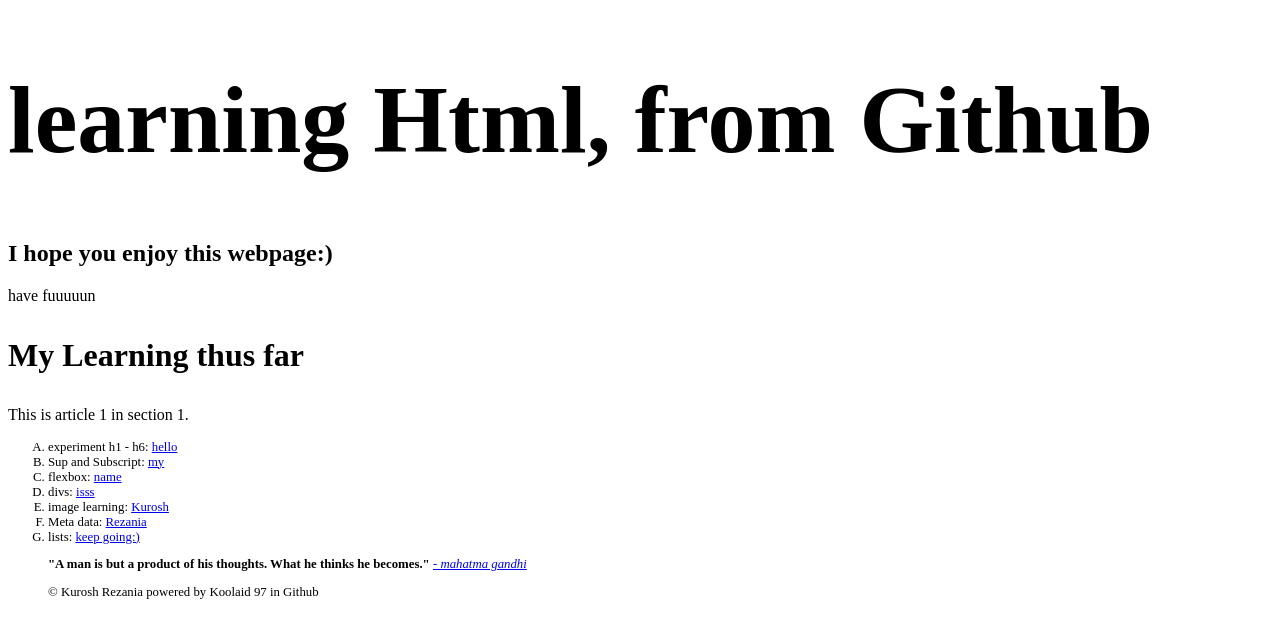
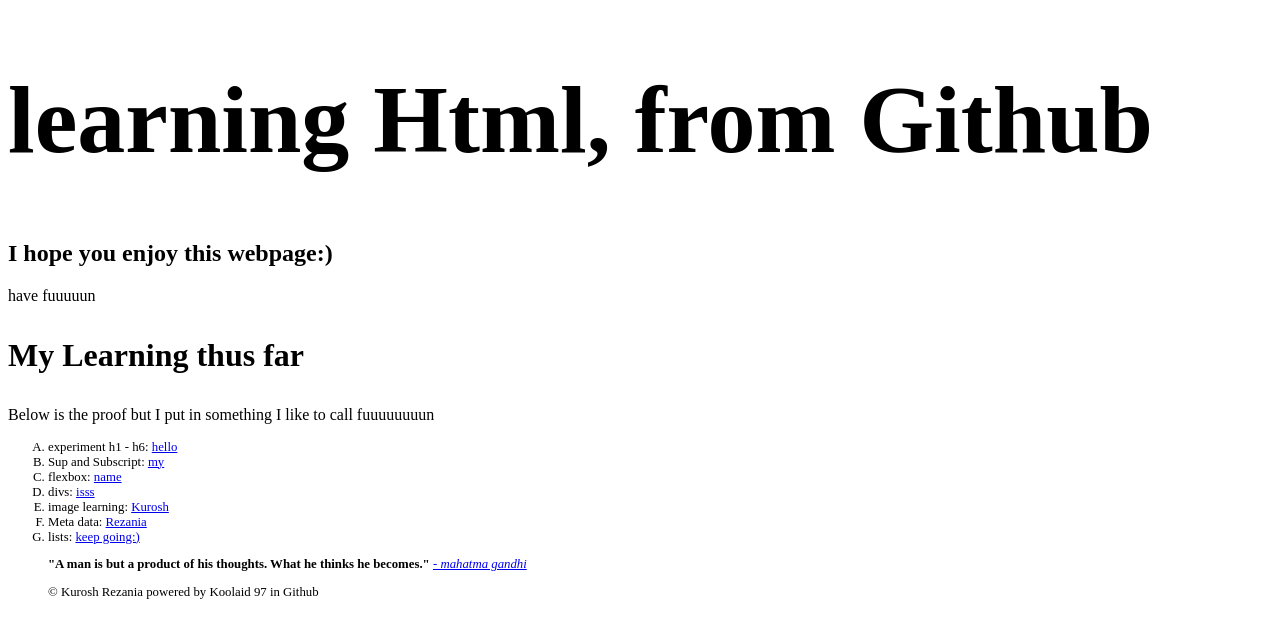
Before and after one commit to koolaid97/what-is-a-website-, a plain HTML site: page index.html in a window 1280 px wide. Drawn offline with Linux system fonts and the light colour scheme.

Commit message:
Update index.html

```diff
--- a/index.html
+++ b/index.html
@@ -34,7 +34,7 @@
       <section>
         <h3 style="font-size:2.5vw">My Learning thus far</h3>
         <article>
-          <p>This is article 1 in section 1.</p>
+          <p>Below is the proof but I put in something I like to call fuuuuuuuun</p>
         </article>
         <ol style="font-size:1vw" type="A">
           <li style="font-size: 1vw"> experiment h1 - h6: <a href="childPages\Exp H1-H6 P.html" target="_blank">hello</a>
```
